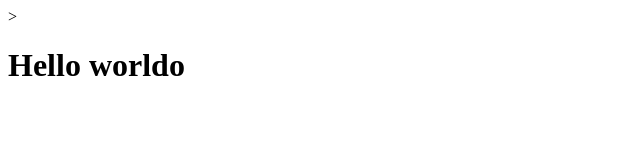
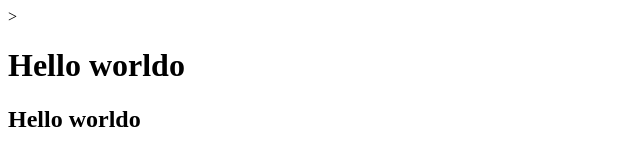
Before and after one commit to ferdaws98/project-pfe, a plain HTML site: page index.html in a window 1280 px wide. Shown: the whole page, without its empty margins (0-640 px from the left). Drawn offline with Linux system fonts and the light colour scheme.

Commit message:
Update index.html
changes

```diff
--- a/index.html
+++ b/index.html
@@ -7,6 +7,7 @@
 </head>
 ><body>
     <h1>Hello worldo</h1>
+        <h2>Hello worldo</h2>
 
 
 </body>
```
